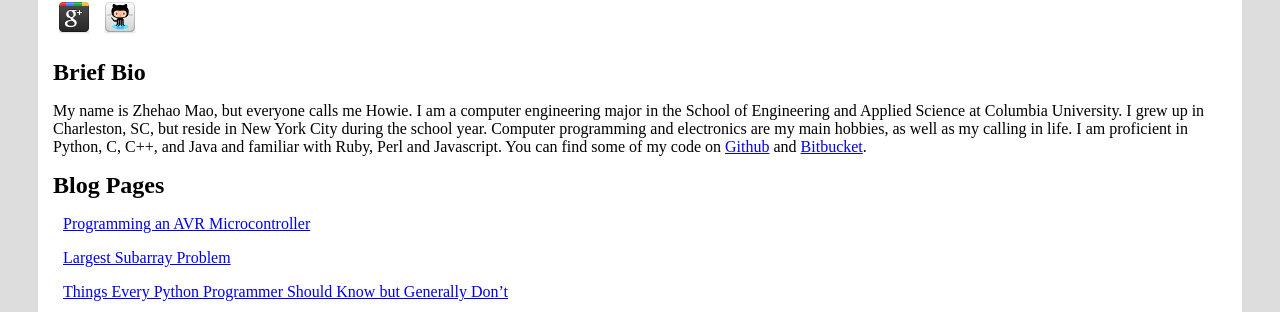
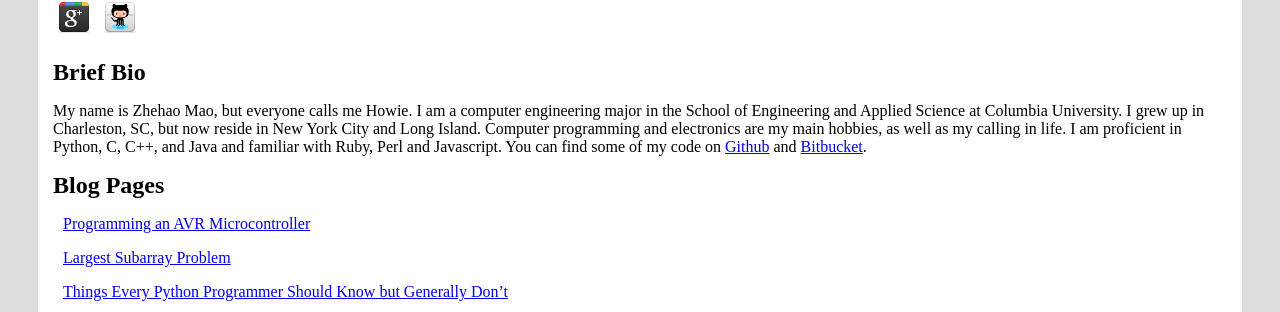
Before and after one commit to zhemao/zhemao.github.com, a Jekyll site: the page built from index.markdown, in a window 1280 px wide. Shown: the part 379-691 px from the top of the page. Built offline with Jekyll 4.4.1, drawn with Linux system fonts in a browser that asks for light colours.

Commit message:
change of residence

```diff
--- a/index.markdown
+++ b/index.markdown
@@ -24,7 +24,7 @@ layout: default
 
 My name is Zhehao Mao, but everyone calls me Howie. I am a computer engineering major in the School of
 Engineering and Applied Science at Columbia University. I grew up in
-Charleston, SC, but reside in New York City during the school year. Computer
+Charleston, SC, but now reside in New York City and Long Island. Computer
 programming and electronics are my main hobbies, as well as my calling in life.
 I am proficient in Python, C, C++, and Java and familiar with Ruby, Perl and
 Javascript. You can find some of my code on [Github](https://github.com/zhemao)
```
